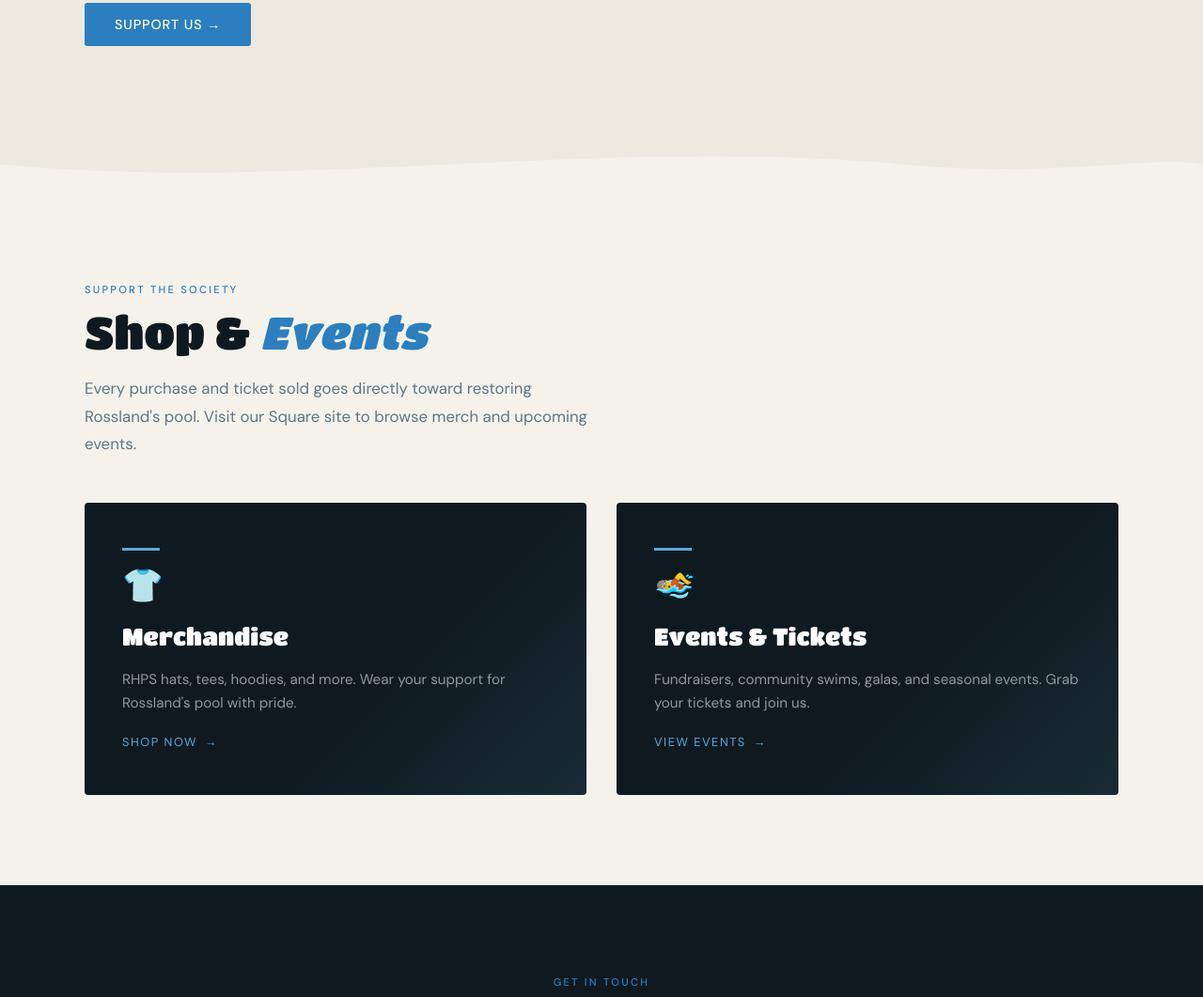
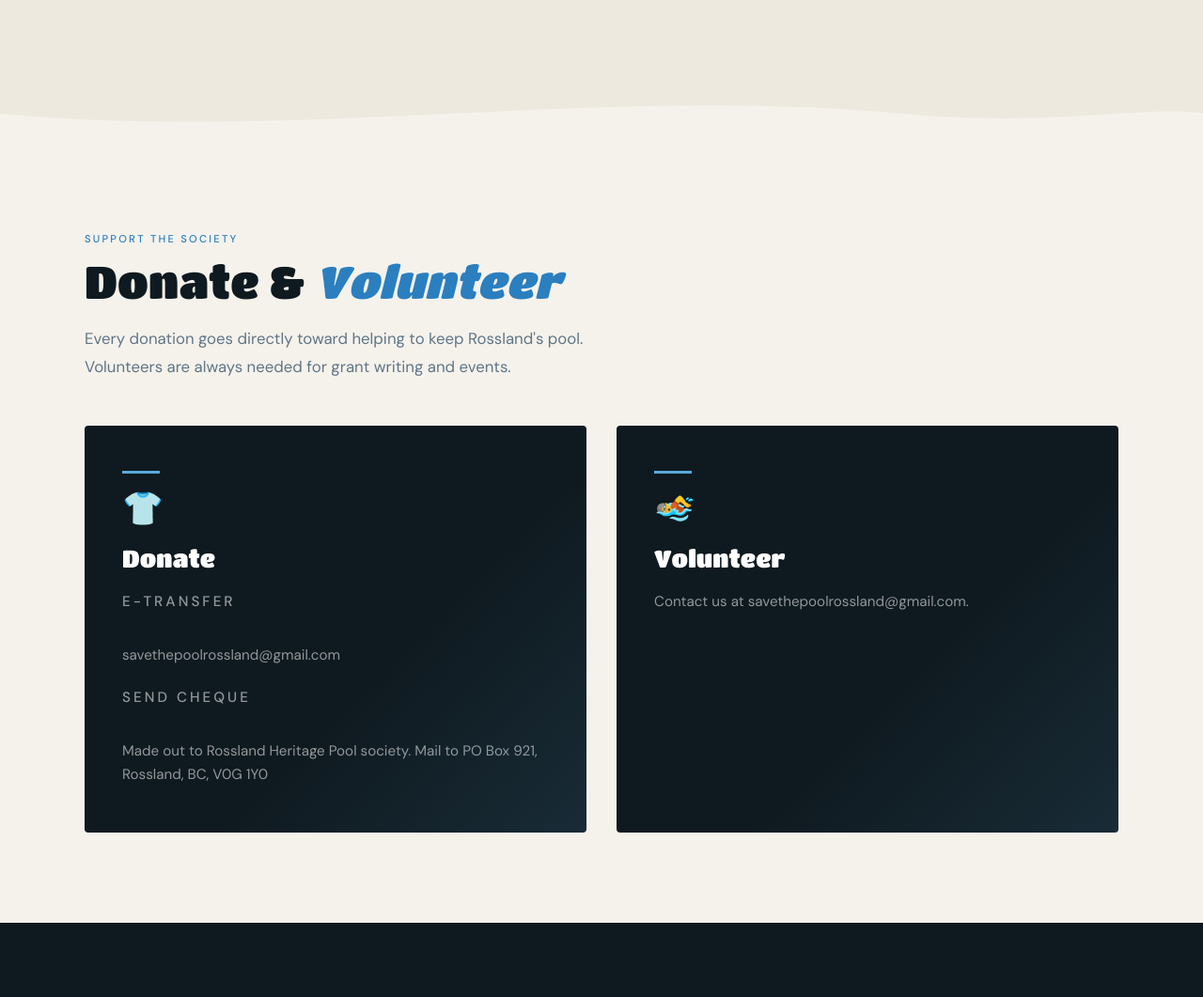
Before and after one commit to revyrob/RosslandHeritagePoolSociety, a plain HTML site: page index.html in a window 1280 px wide. Shown: the part 1300-2361 px from the top of the page at 94% size. Drawn offline with Linux system fonts and the light colour scheme; a web font is replaced by a local one.

Commit message:
working on dontaions and removing the merchandise

```diff
--- a/index.html
+++ b/index.html
@@ -70,7 +70,7 @@
         <p class="hero-sub">Rossland, British Columbia</p>
         <h1>Rossland<br /><span>Heritage</span><br />Pool Society</h1>
         <div class="hero-ctas">
-          <a href="#shop" class="btn btn-primary">Shop & Events</a>
+          <a href="#support" class="btn btn-primary">Support Us</a>
           <a href="#about" class="btn btn-outline">Learn More</a>
         </div>
       </div>
@@ -101,12 +101,12 @@
               in Rossland.
             </p>
             <br />
-            <a
+            <!-- <a
               href="#shop"
               class="btn btn-primary"
               style="display: inline-block; margin-top: 0.5rem"
               >Support Us →</a
-            >
+            > -->
           </div>
           <div class="about-visual">
             <div class="pool-card">
@@ -159,19 +159,18 @@
     </div>
 
     <!-- SHOP & EVENTS -->
-    <section class="links-section" id="shop">
+    <section class="links-section" id="support">
       <div class="container">
         <p class="section-label">Support the Society</p>
-        <h2 class="section-title">Shop & <em>Events</em></h2>
+        <h2 class="section-title">Donate & <em>Volunteer</em></h2>
         <p class="section-body">
-          Every purchase and ticket sold goes directly toward restoring
-          Rossland's pool. Visit our Square site to browse merch and upcoming
-          events.
+          Every donation goes directly toward helping to keep Rossland's pool.
+          Volunteers are always needed for grant writing and events.
         </p>
 
         <div class="links-grid">
           <!-- Merchandise card -->
-          <a
+          <!-- <a
             href="https://square.site"
             target="_blank"
             class="link-card"
@@ -185,10 +184,22 @@
               Rossland's pool with pride.
             </p>
             <span class="link-card-arrow">Shop Now</span>
-          </a>
+          </a> -->
+          <div class="link-card">
+            <div class="link-card-accent"></div>
+            <div class="link-card-icon">👕</div>
+            <h3>Donate</h3>
+            <p class="section-label">e-transfer</p>
+            <p>savethepoolrossland@gmail.com</p>
+            <p class="section-label">Send cheque</p>
+            <p>
+              Made out to Rossland Heritage Pool society. Mail to PO Box 921,
+              Rossland, BC, V0G 1Y0
+            </p>
+          </div>
 
           <!-- Events card -->
-          <a
+          <!-- <a
             href="https://square.site"
             target="_blank"
             class="link-card"
@@ -202,7 +213,13 @@
               your tickets and join us.
             </p>
             <span class="link-card-arrow">View Events</span>
-          </a>
+          </a> -->
+          <div class="link-card">
+            <div class="link-card-accent"></div>
+            <div class="link-card-icon">🏊</div>
+            <h3>Volunteer</h3>
+            <p>Contact us at savethepoolrossland@gmail.com.</p>
+          </div>
         </div>
       </div>
     </section>
@@ -258,6 +275,12 @@
           "Replace this with your Square events URL!\n\nUpdate the href on the Events card to your Square site link.",
         );
       }
+      const modal = document.getElementById("myModal");
+      const openBtn = document.getElementById("openModal");
+      const closeBtn = document.getElementById("closeModal");
+
+      openBtn.addEventListener("click", () => modal.showModal());
+      closeBtn.addEventListener("click", () => modal.close());
     </script>
   </body>
 </html>
```
